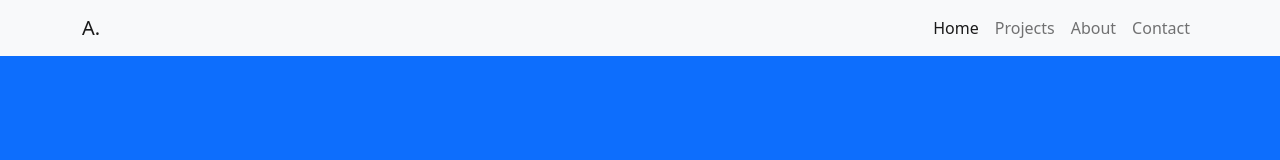
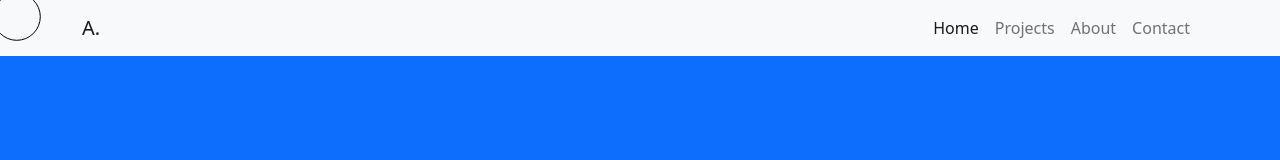
Before and after one commit to alexandrabatrak/react-portfolio, a React (Create React App) app: page / in a window 1280 px wide. Shown: the top 160 px of the page. Built offline with nearby package versions, Linux system fonts and the light colour scheme.

Commit message:
Update styles

```diff
--- a/src/App.scss
+++ b/src/App.scss
@@ -116,3 +116,45 @@ div:not(.project-details) .project-image {
     padding: 3rem 0;
   }
 }
+
+/* Cursor */
+
+// body {
+//   cursor: none;
+// }
+
+.cursor {
+  position: fixed;
+  top: 0;
+  left: 0;
+  width: 0.5rem;
+  height: 0.5rem;
+  border-radius: 50%;
+  background: black;
+  pointer-events: none;
+
+  &.click {
+    transform: scale(0.25);
+  }
+
+  &.hover {
+    transform: scale(0);
+  }
+
+  &.hover ~ .cursor-buddy {
+    background-color: rgba(84, 84, 84, 0.2);
+    backdrop-filter: difference;
+  }
+
+  &-buddy {
+    position: fixed;
+    width: 3rem;
+    height: 3rem;
+    border-radius: 50%;
+    border: 1px solid #000000;
+    pointer-events: none;
+    transition: all 0.4s ease;
+    z-index: 10001;
+    transform: translate(-50%, -50%);
+  }
+}
--- a/src/scss/_config.scss
+++ b/src/scss/_config.scss
@@ -2,5 +2,3 @@ $enable-rounded: false;
 $enable-shadows: false;
 $enable-negative-margins: true;
 $enable-cssgrid: true;
-
-// https://haseeb-anwar.medium.com/react-with-sass-and-bootstrap-6eda9c61cd49
```
